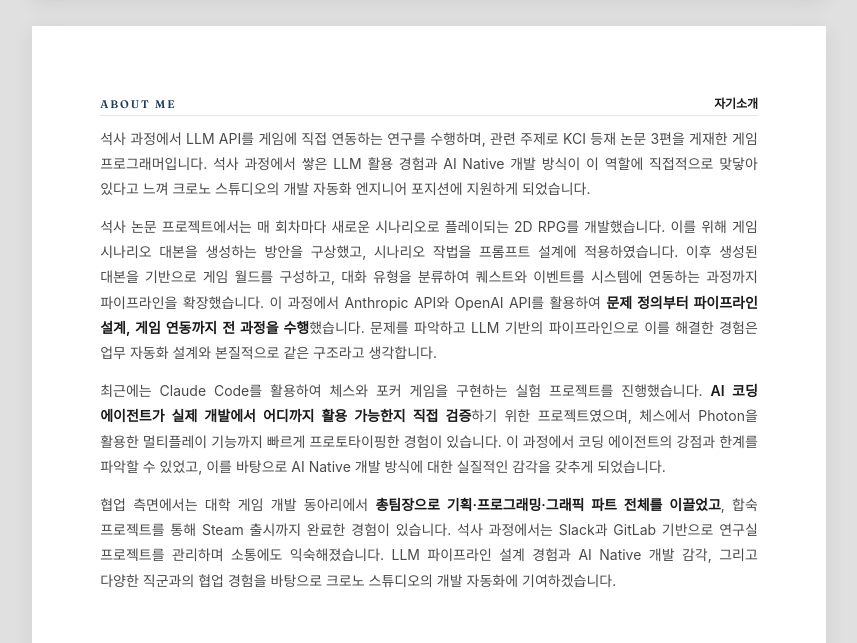
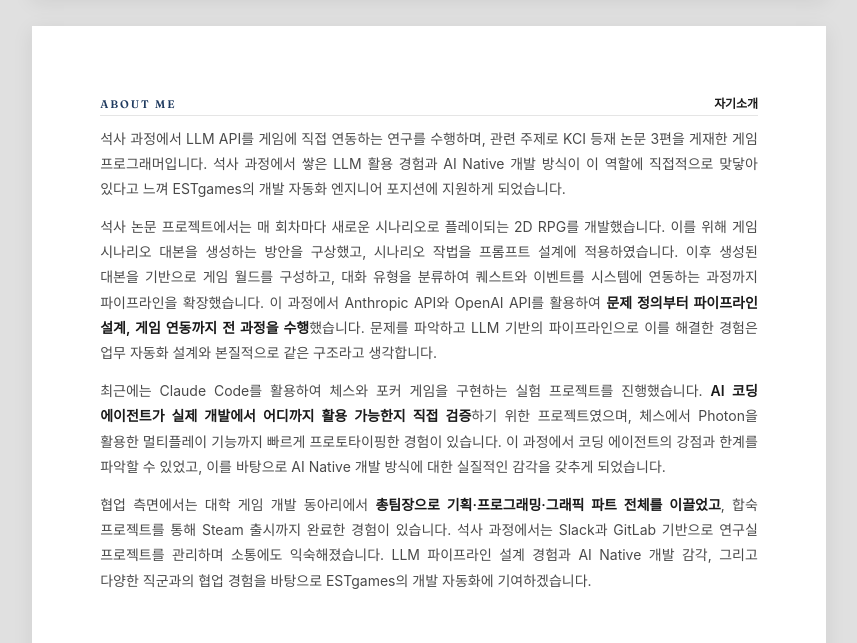
Before and after one commit to dafher801/Portfolio, a website: page resume.html in a window 1280 px wide. Shown: the part 1173-1816 px from the top of the page, without its empty margins (211-1068 px from the left). Drawn offline with Linux system fonts and the light colour scheme; a web font is replaced by a local one.

Commit message:
크로노 스튜디오 -> ESTgames

```diff
--- a/resume.html
+++ b/resume.html
@@ -466,7 +466,7 @@
     <div class="intro">
       <p>
         석사 과정에서 LLM API를 게임에 직접 연동하는 연구를 수행하며, 관련 주제로 KCI 등재 논문 3편을 게재한 게임 프로그래머입니다.
-        석사 과정에서 쌓은 LLM 활용 경험과 AI Native 개발 방식이 이 역할에 직접적으로 맞닿아 있다고 느껴 크로노 스튜디오의 개발 자동화 엔지니어 포지션에 지원하게 되었습니다.
+        석사 과정에서 쌓은 LLM 활용 경험과 AI Native 개발 방식이 이 역할에 직접적으로 맞닿아 있다고 느껴 ESTgames의 개발 자동화 엔지니어 포지션에 지원하게 되었습니다.
       </p>
 
       <p>
@@ -492,7 +492,7 @@
         전체를 이끌었고</strong>, 합숙 프로젝트를 통해 Steam 출시까지 완료한 경험이 있습니다.
         석사 과정에서는 Slack과 GitLab 기반으로 연구실 프로젝트를 관리하며 소통에도 익숙해졌습니다.
         LLM 파이프라인 설계 경험과 AI Native 개발 감각, 그리고 다양한 직군과의 협업 경험을 바탕으로
-        크로노 스튜디오의 개발 자동화에 기여하겠습니다.
+        ESTgames의 개발 자동화에 기여하겠습니다.
       </p>
 
     </div>
```
Also changed, not shown: 3 other files.
